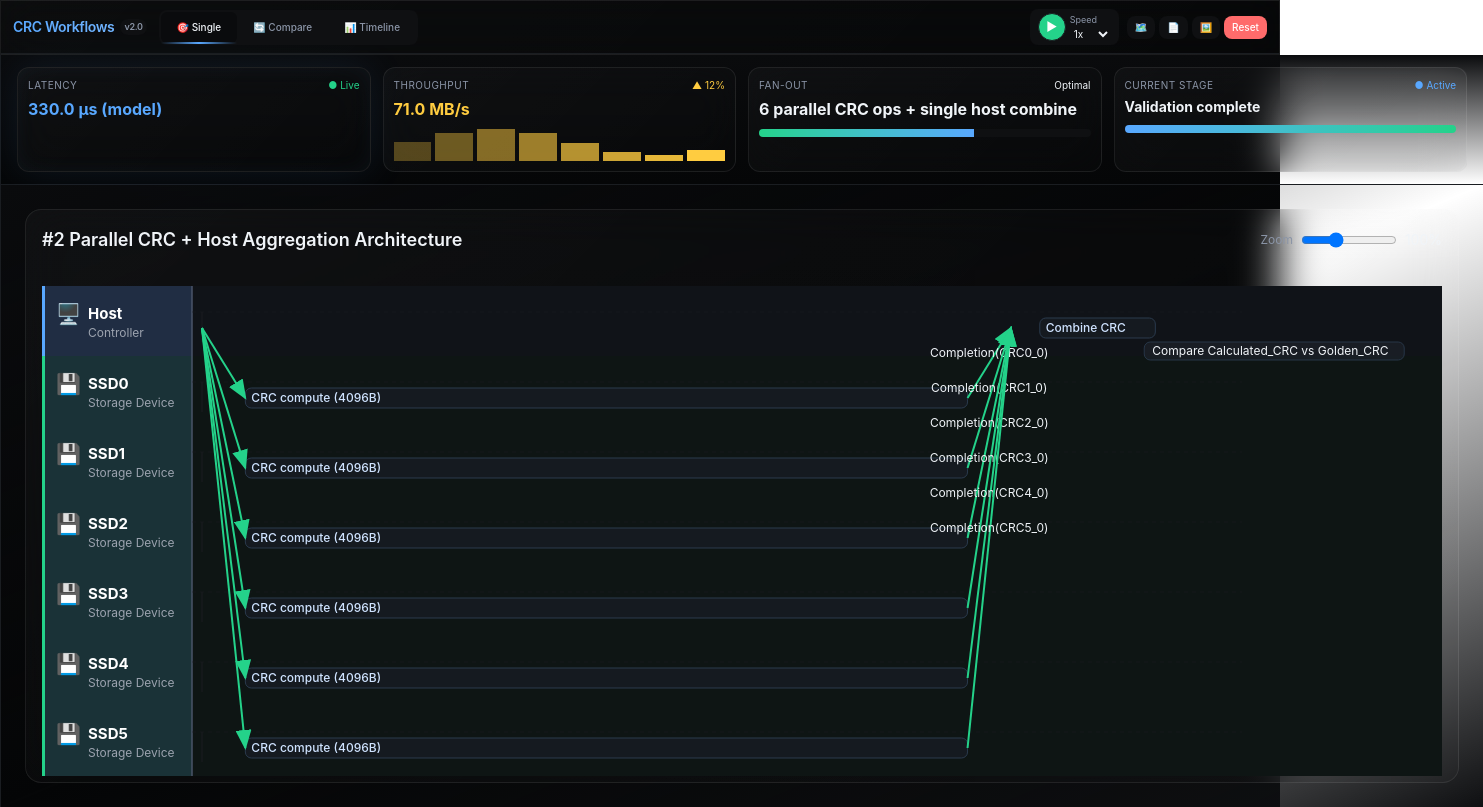
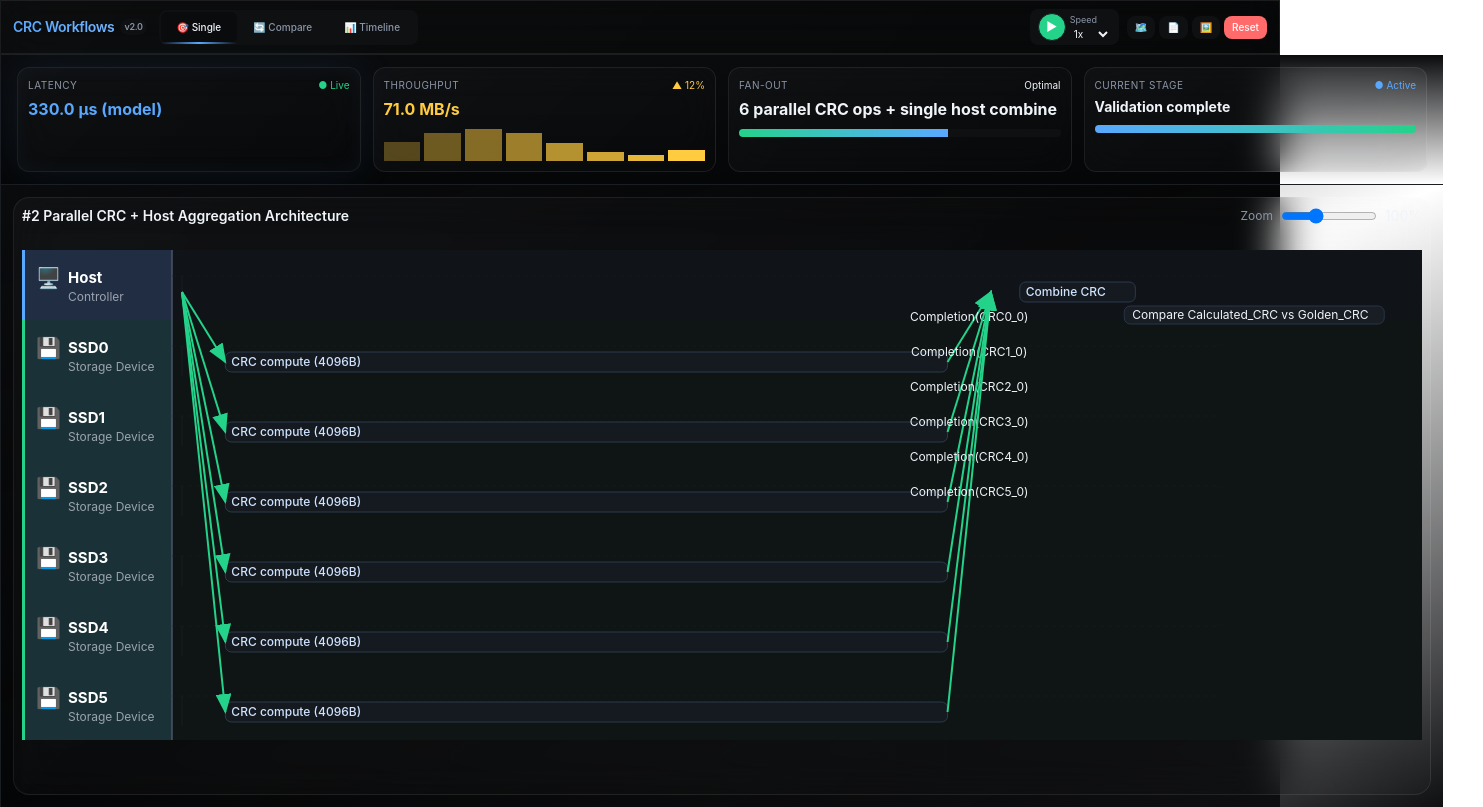
Before and after one commit to vinitvyas09/ssd-crc, a Next.js app: page /crc-workflow in a window 1280 px wide. Shown: the whole page, 1483 px wide, since content can reach past the window. Built offline with nearby package versions, Linux system fonts and the light colour scheme.

Commit message:
Refactor CRCWorkflowVisualizer component to optimize UI by adjusting padding, font sizes, and layout for enhanced readability and visual consistency.

```diff
--- a/app/components/CRCWorkflowVisualizer.tsx
+++ b/app/components/CRCWorkflowVisualizer.tsx
@@ -674,11 +674,11 @@ export default function CRCWorkflowVisualizer() {
                   initial={{ opacity: 0, scale: 0.95 }}
                   animate={{ opacity: 1, scale: 1 }}
                   exit={{ opacity: 0, scale: 0.95 }}
-                  className="h-full p-6"
+                  className="h-full p-3"
                 >
-                  <div className="h-full glass-panel rounded-2xl p-4 overflow-auto">
-                    <div className="flex items-center justify-between mb-4">
-                      <h2 className="text-lg font-semibold">
+                  <div className="h-full glass-panel rounded-2xl p-2 overflow-auto">
+                    <div className="flex items-center justify-between mb-2">
+                      <h2 className="text-sm font-semibold">
                         {SOLUTIONS[state.solution]} Architecture
                       </h2>
                       <div className="flex items-center gap-2">
```
